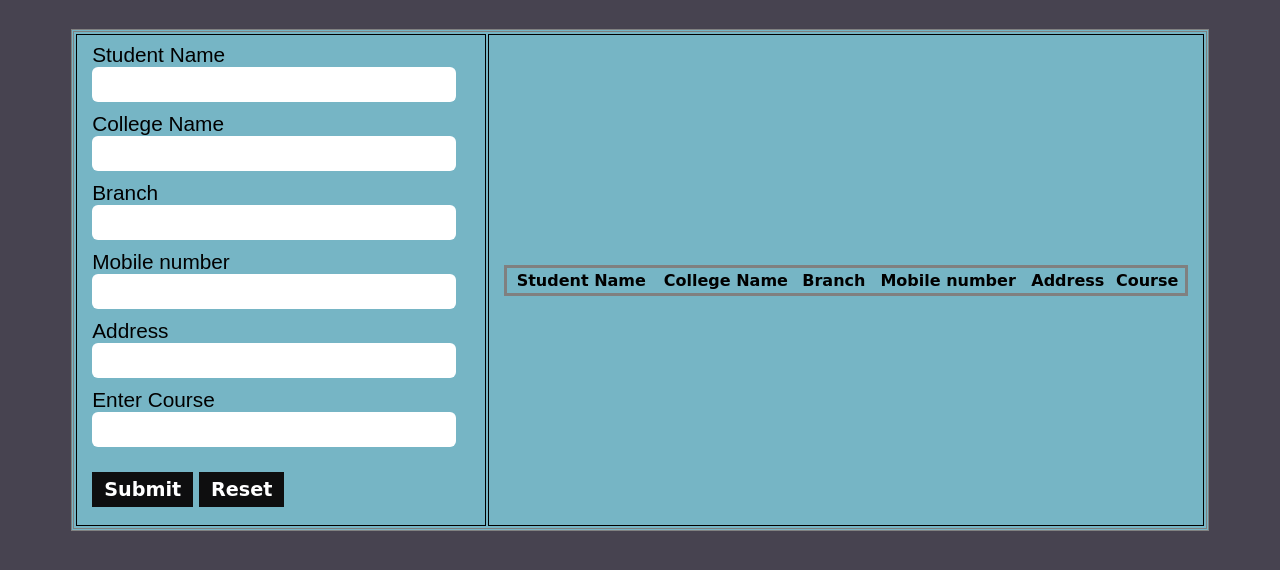
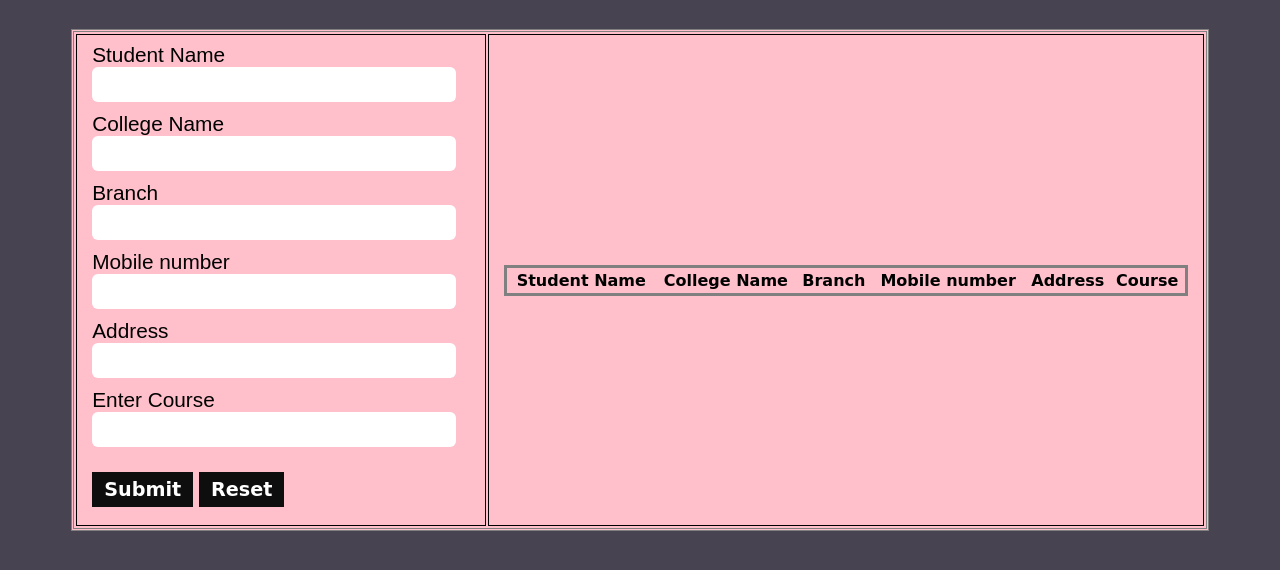
Before and after one commit to AasthaTiwari/task3regform, a plain HTML site: page index.html in a window 1280 px wide. Shown: the part 156-726 px from the top of the page. Drawn offline with Linux system fonts and the light colour scheme.

Commit message:
Update style.css

```diff
--- a/style.css
+++ b/style.css
@@ -26,7 +26,7 @@ body {
   table {
     width: 90%;
     margin: 50px auto;
-    background-color: #76b5c5;
+    background-color: pink;
     border-style:double;
     border-width: 0.2rem;
   }
```
